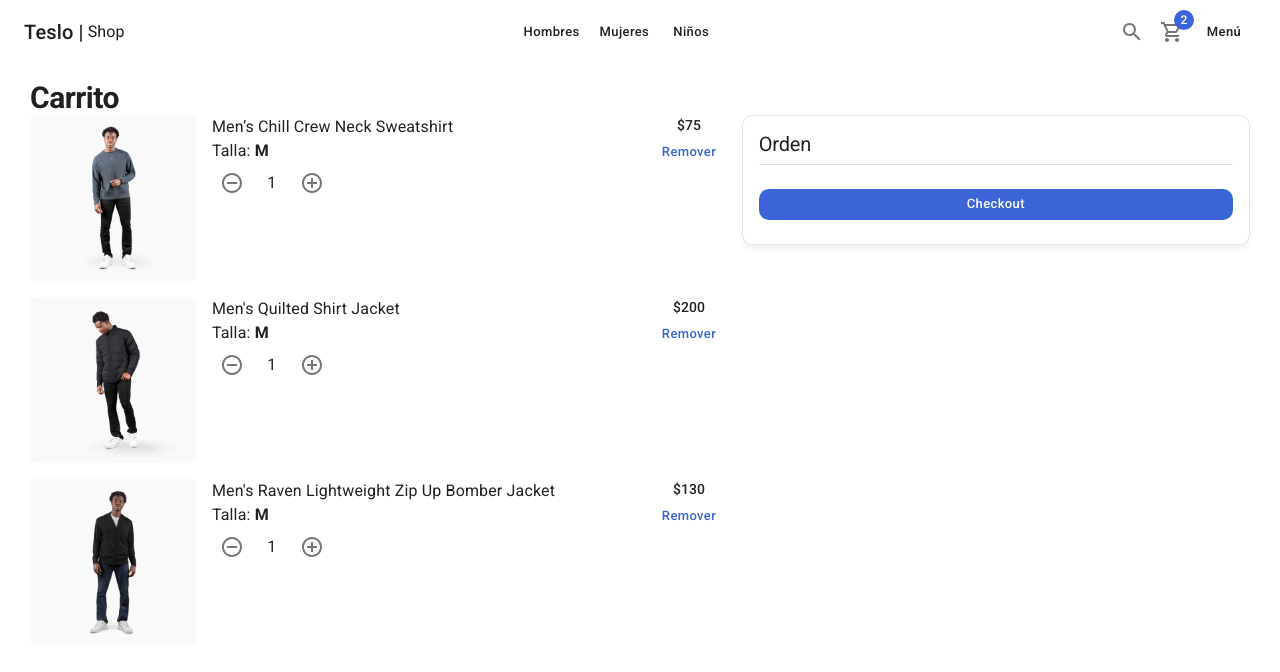
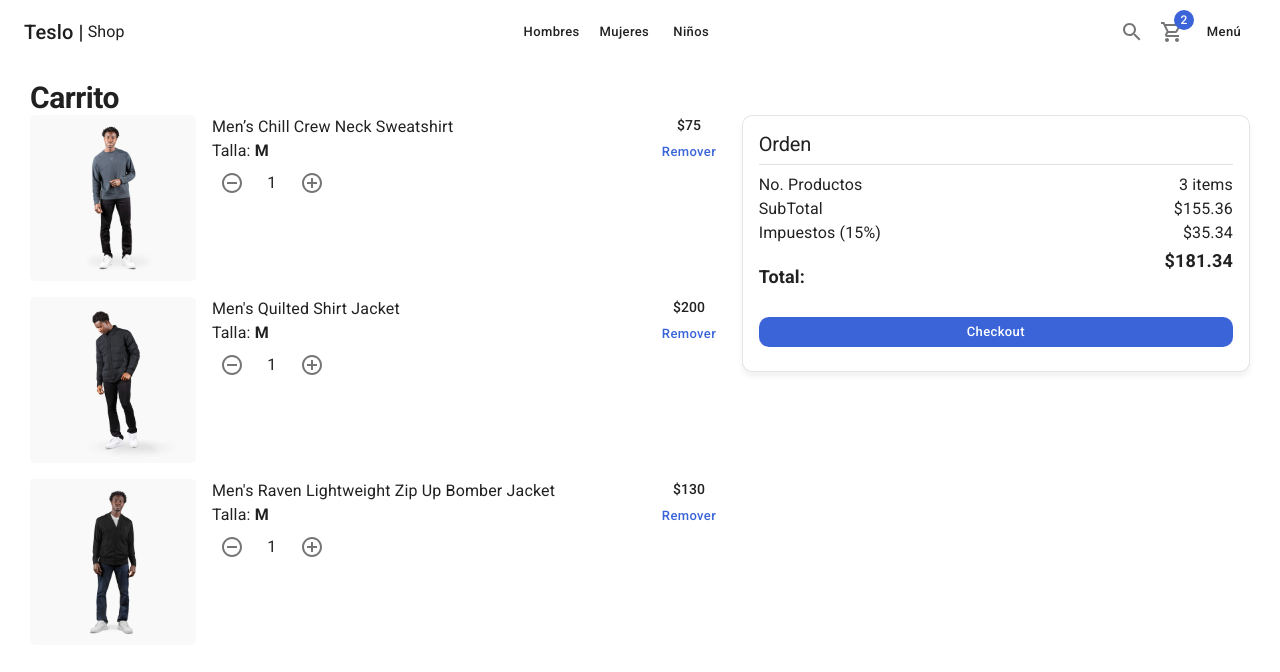
Before and after one commit to mundoenrique/05-next-teslo-shop, a Next.js app: page /cart in a window 1280 px wide. Shown: the top 672 px of the page. Built offline with nearby package versions, Linux system fonts and the light colour scheme.

Commit message:
Resumen de la orden

```diff
--- a/components/cart/CartList.tsx
+++ b/components/cart/CartList.tsx
@@ -1,11 +1,17 @@
+import { FC } from 'react';
 import NextLink from 'next/link';
 import { Box, Button, CardActionArea, CardMedia, Grid, Link, Typography } from '@mui/material';
+
 import { initialData } from '../../database/products';
 import { ItemCounter } from '../ui';
 
+interface Props {
+  editable?: boolean;
+}
+
 const productsInCart = [initialData.products[0], initialData.products[1], initialData.products[2]];
 
-export const CartList = () => {
+export const CartList: FC<Props> = ({ editable = false }) => {
   return (
     <>
       {productsInCart.map((product) => (
@@ -25,14 +31,16 @@
               <Typography variant="body1">
                 Talla: <strong>M</strong>
               </Typography>
-              <ItemCounter />
+              {editable ? <ItemCounter /> : <Typography variant="h5">3 Items</Typography>}
             </Box>
           </Grid>
           <Grid item xs={2} display="flex" alignItems="center" flexDirection="column">
             <Typography variant="subtitle2">{`$${product.price}`}</Typography>
-            <Button variant="text" color="secondary">
-              Remover
-            </Button>
+            {editable && (
+              <Button variant="text" color="secondary">
+                Remover
+              </Button>
+            )}
           </Grid>
         </Grid>
       ))}
--- /dev/null
+++ b/components/cart/OrderSummary.tsx
@@ -0,0 +1,32 @@
+import { Grid, Typography } from '@mui/material';
+
+export const OrderSummary = () => {
+  return (
+    <Grid container>
+      <Grid item xs={6}>
+        <Typography>No. Productos</Typography>
+      </Grid>
+      <Grid item xs={6} display="flex" justifyContent="end">
+        <Typography>3 items</Typography>
+      </Grid>
+      <Grid item xs={6}>
+        <Typography>SubTotal</Typography>
+      </Grid>
+      <Grid item xs={6} display="flex" justifyContent="end">
+        <Typography>{`$${155.36}`}</Typography>
+      </Grid>
+      <Grid item xs={6}>
+        <Typography>Impuestos (15%)</Typography>
+      </Grid>
+      <Grid item xs={6} display="flex" justifyContent="end">
+        <Typography>{`$${35.34}`}</Typography>
+      </Grid>
+      <Grid item xs={6} sx={{ mt: 2 }}>
+        <Typography variant="subtitle1">Total:</Typography>
+      </Grid>
+      <Grid item xs={6} display="flex" justifyContent="end">
+        <Typography variant="subtitle1">{`$${181.34}`}</Typography>
+      </Grid>
+    </Grid>
+  );
+};
--- /dev/null
+++ b/components/cart/index.ts
@@ -0,0 +1,2 @@
+export * from './CartList';
+export * from './OrderSummary';
--- a/components/cart/indext.ts
+++ /dev/null
@@ -1 +0,0 @@
-export * from './CartList';
--- a/pages/cart/index.tsx
+++ b/pages/cart/index.tsx
@@ -1,7 +1,7 @@
 import { Box, Button, Card, CardContent, Divider, Grid, Typography } from '@mui/material';
 
 import { ShopLayout } from '../../components/layuots/ShopLayout';
-import { CartList } from '../../components/cart/CartList';
+import { CartList, OrderSummary } from '../../components/cart';
 
 const CartPage = () => {
   return (
@@ -11,14 +11,14 @@
       </Typography>
       <Grid container>
         <Grid item xs={12} sm={7}>
-          <CartList />
+          <CartList editable />
         </Grid>
         <Grid item xs={12} sm={5}>
           <Card className="summary-card">
             <CardContent>
               <Typography variant="h2">Orden</Typography>
               <Divider sx={{ my: 1 }} />
-              {/* Order SUmary */}
+              <OrderSummary />
               <Box sx={{ mt: 3 }}>
                 <Button color="secondary" className="circular-btn" fullWidth>
                   Checkout
```
